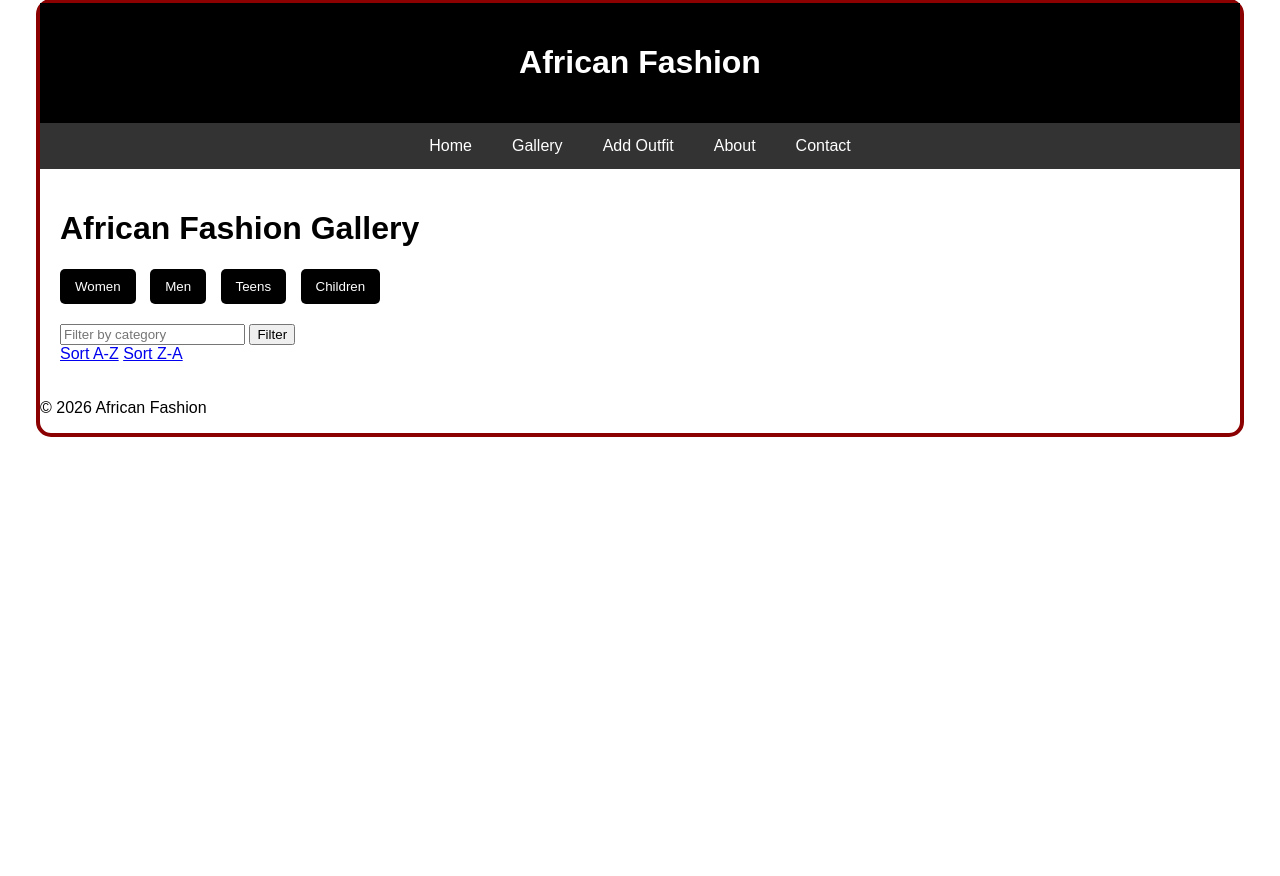
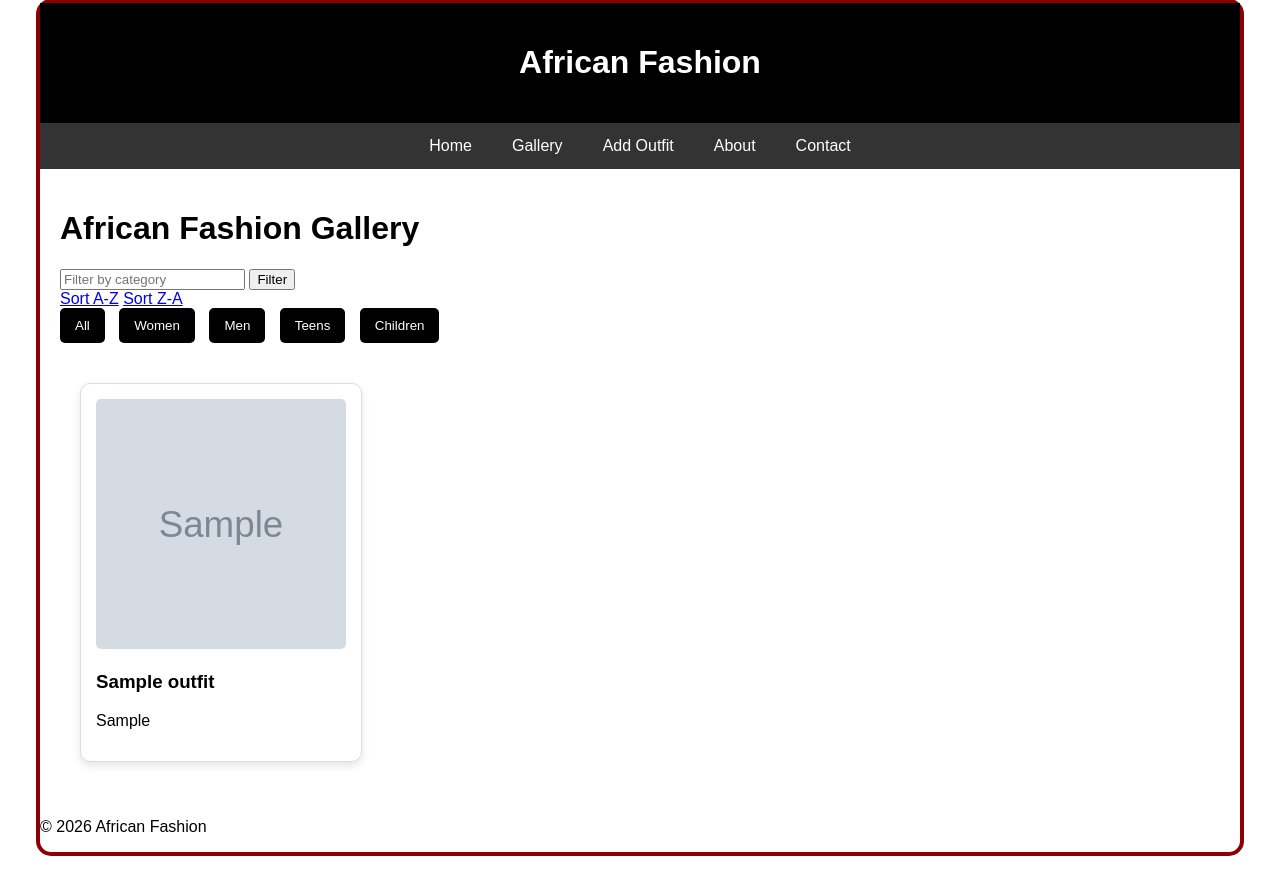
Before and after one commit to HlengiweNcube/flask_db_project, a Flask app: page /gallery in a window 1280 px wide. Shown: the part 21-897 px from the top of the page. Before the commit the page ends 458 px from the top, so only its background shows below. Run offline with Flask 3, Linux system fonts and the light colour scheme; tables that the repository leaves empty hold one stand-in row (values such as "Sample post"); grey boxes marked "Sample" are stand-in pictures.

Commit message:
Integrate tabs with filtering and sorting using PostgreSQL queries

```diff
--- a/app.py
+++ b/app.py
@@ -15,20 +15,17 @@ def home():
 
 @app.route('/gallery')
 def gallery():
-    women = Outfit.query.filter_by(category='Women').all()
-    men = Outfit.query.filter_by(category='Men').all()
-    teens = Outfit.query.filter_by(category='Teens').all()
-    children = Outfit.query.filter_by(category='Children').all()
-
-    return render_template(
-        'gallery.html',
-        women=women,
-        men=men,
-        teens=teens,
-        children=children
-    )
-
-
+    category = request.args.get('category')
+    sort = request.args.get('sort')
+    query = Outfit.query
+    if category:
+        query = query.filter(Outfit.category.ilike(f"%{category}%"))
+    if sort == 'asc':
+        query = query.order_by(Outfit.name.asc())
+    elif sort == 'desc':
+        query = query.order_by(Outfit.name.desc())
+    outfits = query.all()
+    return render_template('gallery.html', outfits=outfits)
 
 @app.route('/add', methods=['GET', 'POST'])
 def add():
--- a/templates/gallery.html
+++ b/templates/gallery.html
@@ -1,55 +1,32 @@
 {% extends "base.html" %}
 
 {% block content %}
+
 <h1>African Fashion Gallery</h1>
-
-<div class="tabs">
-    <button type="button" onclick="showCategory('women')">Women</button>
-    <button type="button" onclick="showCategory('men')">Men</button>
-    <button type="button" onclick="showCategory('teens')">Teens</button>
-    <button type="button" onclick="showCategory('children')">Children</button>
-</div>
-
-<div id="women" class="tab-content">
-    {% for outfit in women %}
-        <div class="card">
-            <img src="{{ outfit.image_url }}" alt="{{ outfit.name }}">
-            <h3>{{ outfit.name }}</h3>
-        </div>
-    {% endfor %}
-</div>
-
-<div id="men" class="tab-content" style="display:none;">
-    {% for outfit in men %}
-        <div class="card">
-            <img src="{{ outfit.image_url }}" alt="{{ outfit.name }}">
-            <h3>{{ outfit.name }}</h3>
-        </div>
-    {% endfor %}
-</div>
-
-<div id="teens" class="tab-content" style="display:none;">
-    {% for outfit in teens %}
-        <div class="card">
-            <img src="{{ outfit.image_url }}" alt="{{ outfit.name }}">
-            <h3>{{ outfit.name }}</h3>
-        </div>
-    {% endfor %}
-</div>
-
-<div id="children" class="tab-content" style="display:none;">
-    {% for outfit in children %}
-        <div class="card">
-            <img src="{{ outfit.image_url }}" alt="{{ outfit.name }}">
-            <h3>{{ outfit.name }}</h3>
-        </div>
-    {% endfor %}
-</div>
 
 <form method="GET">
     <input type="text" name="category" placeholder="Filter by category">
     <button type="submit">Filter</button>
 </form>
+
 <a href="/gallery?sort=asc">Sort A-Z</a>
 <a href="/gallery?sort=desc">Sort Z-A</a>
+
+<div class="tabs">
+    <button type="button" onclick="showCategory('all')">All</button>
+    <button type="button" onclick="showCategory('Women')">Women</button>
+    <button type="button" onclick="showCategory('Men')">Men</button>
+    <button type="button" onclick="showCategory('Teens')">Teens</button>
+    <button type="button" onclick="showCategory('Children')">Children</button>
+</div>
+
+<div id="gallery" class="gallery-container">
+    {% for outfit in outfits %}
+        <div class="card" data-category="{{ outfit.category }}">
+            <img src="{{ outfit.image_url }}" alt="{{ outfit.name }}">
+            <h3>{{ outfit.name }}</h3>
+            <p>{{ outfit.category }}</p>
+        </div>
+    {% endfor %}
+</div>
 {% endblock %}
```
Also changed, not shown: static/js/script.js (+25 -8 lines).
